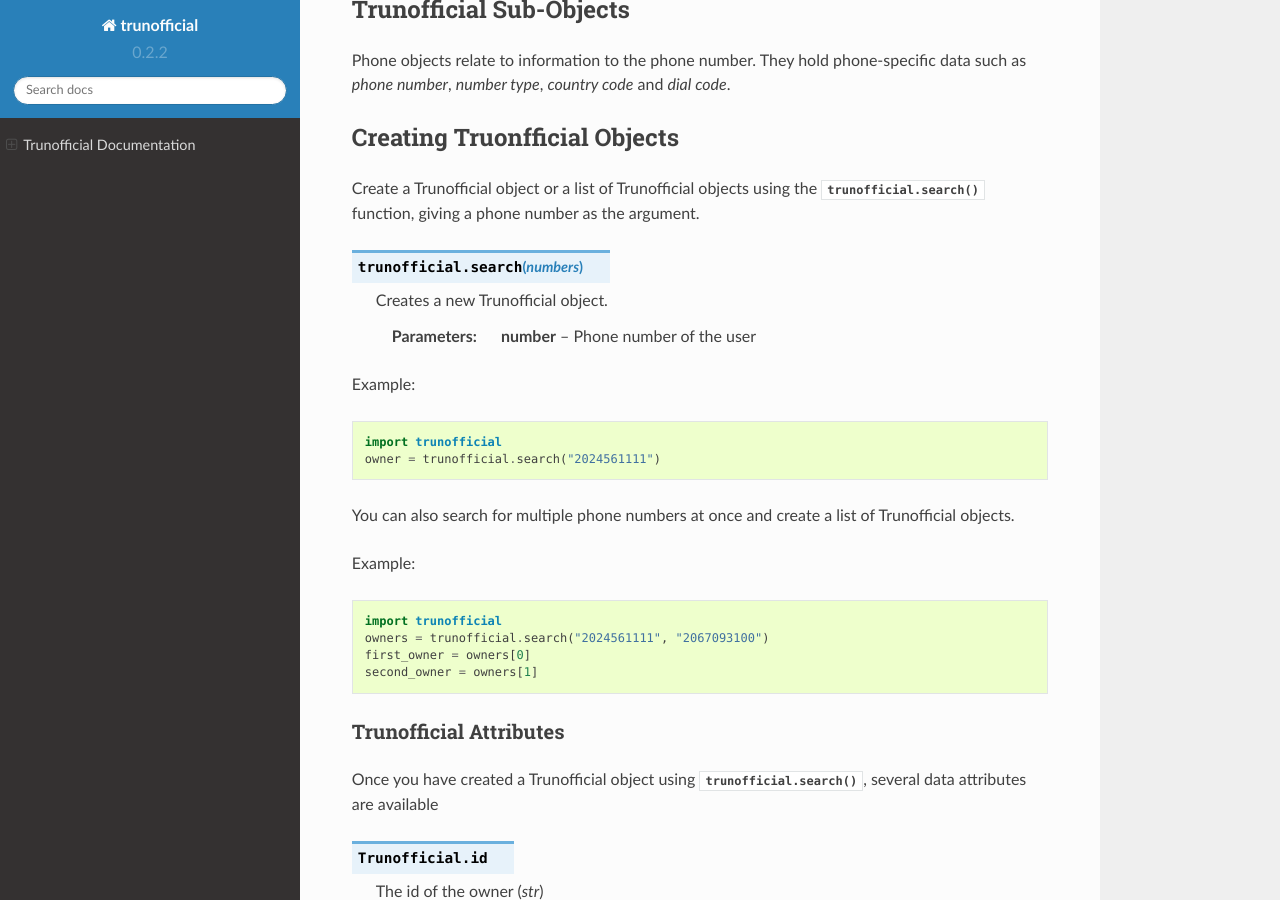
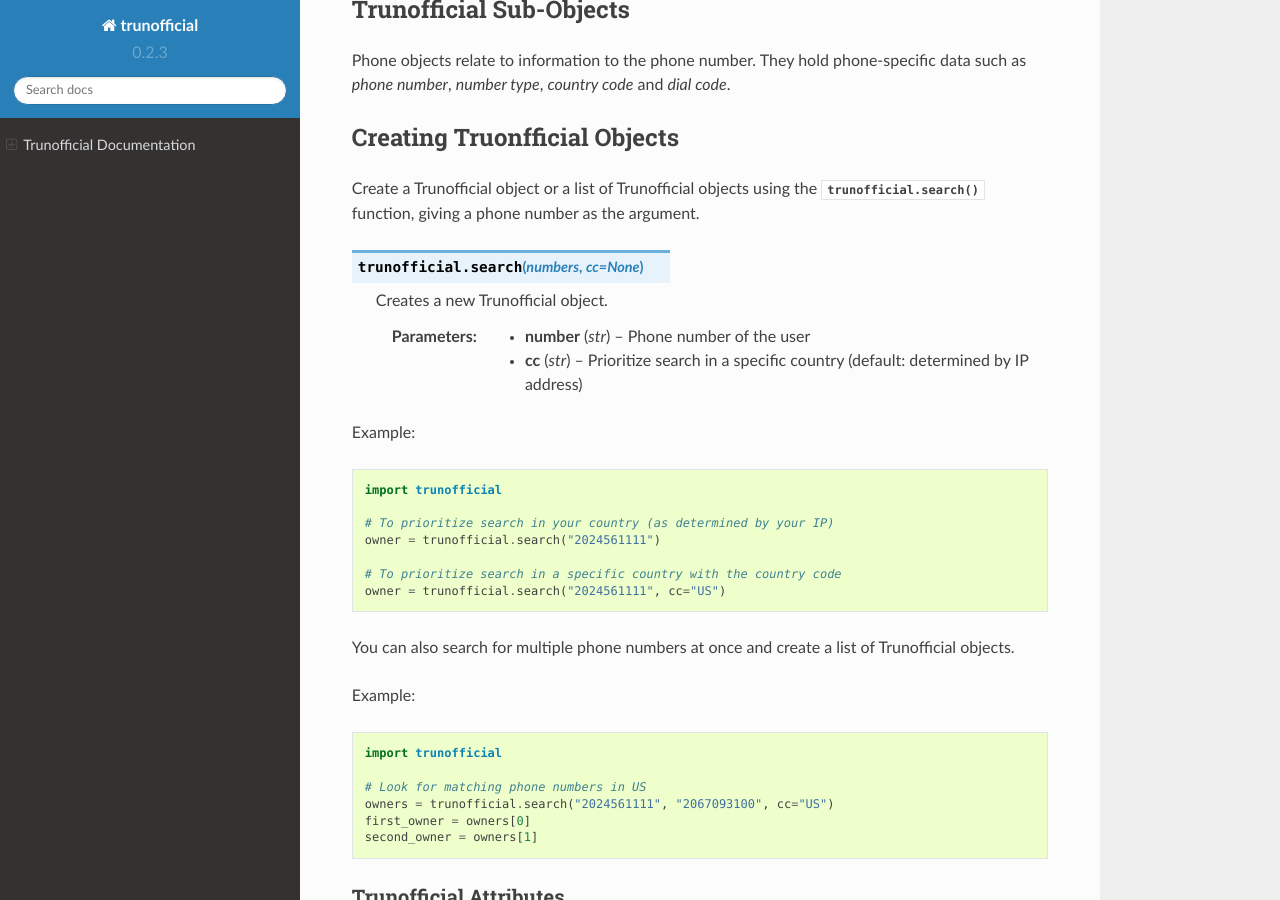
Before and after one commit to ritiek/trunofficial, a Sphinx documentation site: the page built from docs/index.rst, in a window 1280 px wide and 900 px high, scrolled down 439 px. Built offline with Sphinx 7.4.7 and the Read the Docs theme 2.0.0, drawn with Linux system fonts in a browser that asks for light colours.

Commit message:
Pass country code optionally

```diff
--- a/docs/index.rst
+++ b/docs/index.rst
@@ -29,25 +29,34 @@ Creating Truonfficial Objects
 Create a Trunofficial object or a list of Trunofficial objects using the :func:`trunofficial.search` function, giving a phone number as the argument.
 
 
-.. function:: trunofficial.search(numbers)
+.. function:: trunofficial.search(numbers, cc=None)
 
 
     Creates a new Trunofficial object.
 
     :param number: Phone number of the user
-    :type url: str
+    :type number: str
+    :param cc: Prioritize search in a specific country (default: determined by IP address)
+    :type cc: str
 
 Example::
 
     import trunofficial
+
+    # To prioritize search in your country (as determined by your IP)
     owner = trunofficial.search("2024561111")
+
+    # To prioritize search in a specific country with the country code
+    owner = trunofficial.search("2024561111", cc="US")
 
 You can also search for multiple phone numbers at once and create a list of Trunofficial objects.
 
 Example::
 
     import trunofficial
-    owners = trunofficial.search("2024561111", "2067093100")
+
+    # Look for matching phone numbers in US
+    owners = trunofficial.search("2024561111", "2067093100", cc="US")
     first_owner = owners[0]
     second_owner = owners[1]
 
@@ -188,7 +197,7 @@ Phone Attributes
 An example of accessing Phone attributes::
 
     >>> import trunofficial
-    >>> owner = trunofficial.search("2024561111")
+    >>> owner = trunofficial.search("2024561111", cc="US")
     >>> mobile = owner.phone
     >>> mobile.number
     u'+912024561111'
--- a/trunofficial/__init__.py
+++ b/trunofficial/__init__.py
@@ -1,3 +1,3 @@
-__version__ = "0.2.2"
+__version__ = "0.2.3"
 
 from .trunofficial import search
```
Also changed, not shown: 1 other file.
